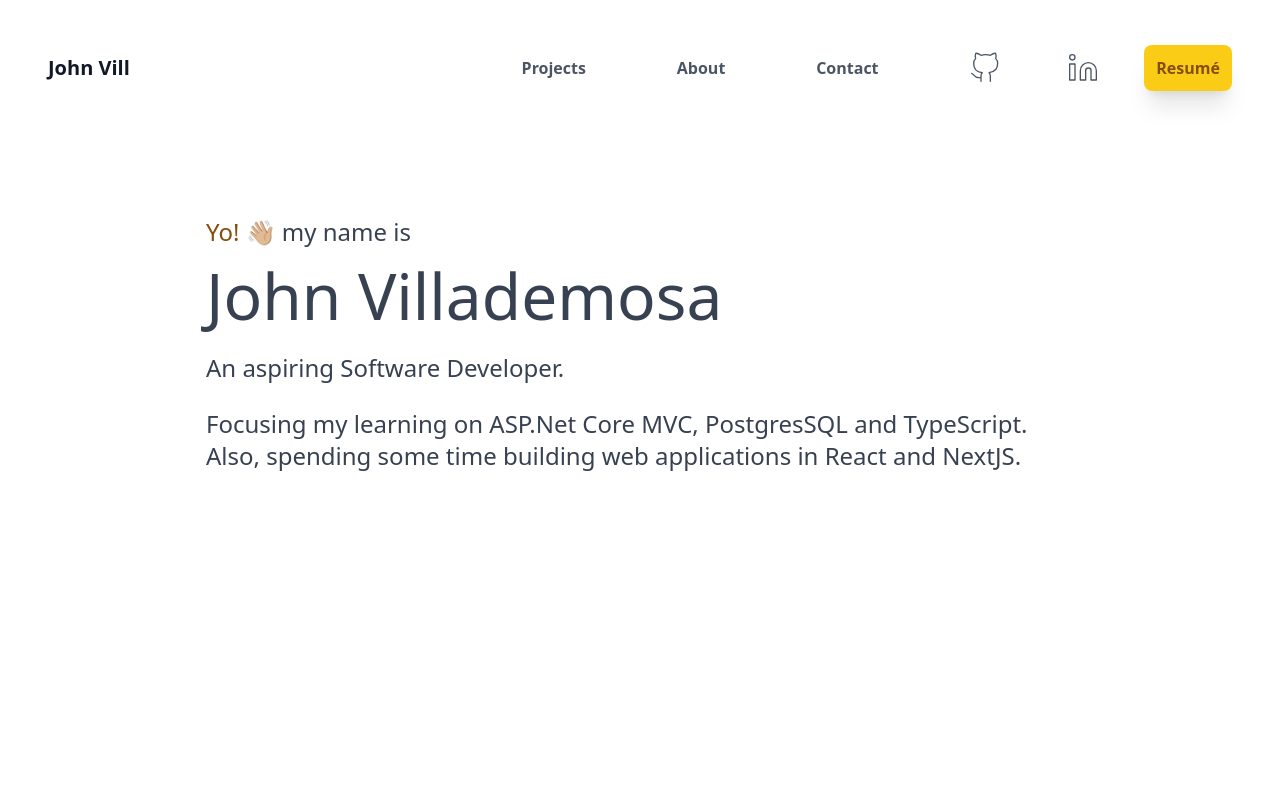
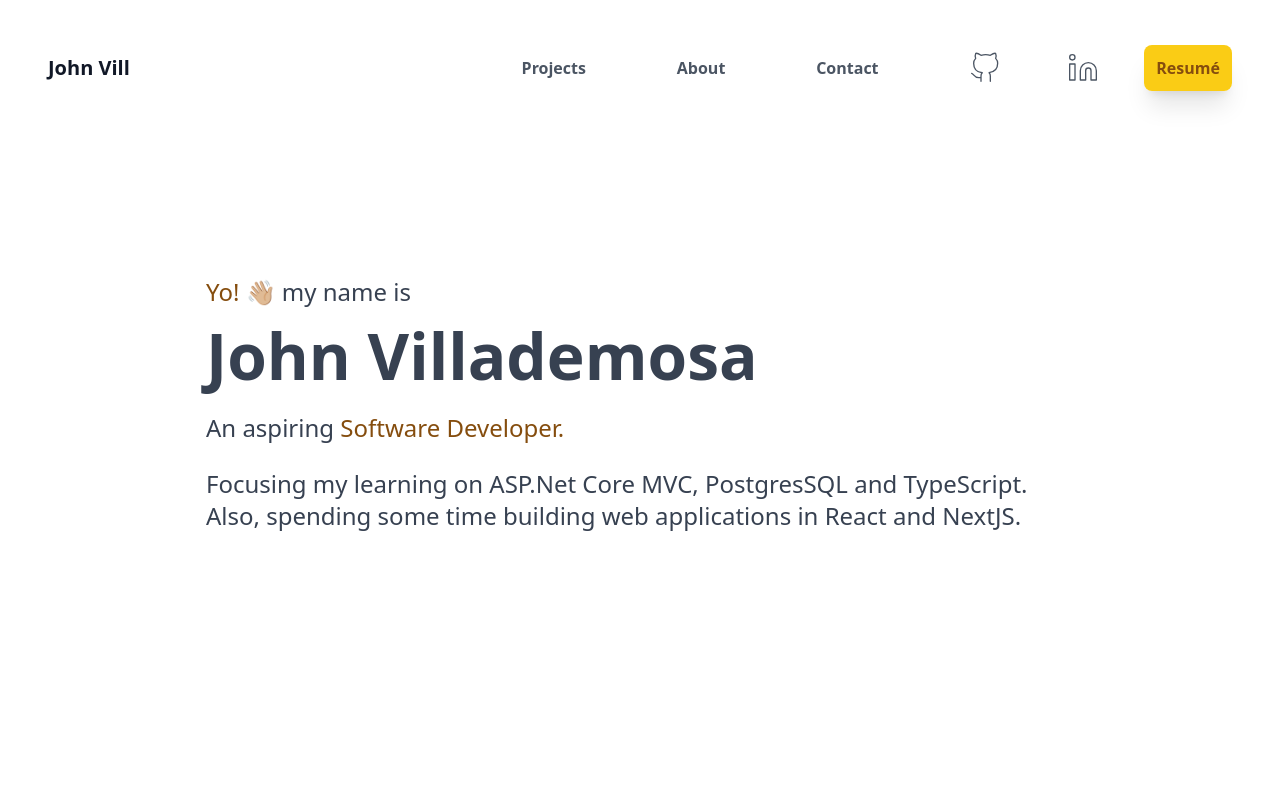
Before and after one commit to jvillad/portfolio-v2, a React (Vite) app: page / in a window 1280 px wide. Shown: the top 800 px of the page. Built offline with nearby package versions, Linux system fonts and the light colour scheme; no server answers.

Commit message:
styling for name and title

```diff
--- a/src/components/Intro.tsx
+++ b/src/components/Intro.tsx
@@ -1,15 +1,17 @@
 function Intro() {
   return (
-    <section className="max-w-[900px] mx-auto pt-[80px] pr-[16px] pb-[100px] pl-[16px] h-screen">
+    <section className="max-w-[900px] mx-auto pt-[140px] pr-[16px] pb-[100px] pl-[16px] h-screen">
       <p>
         <span className="text-2xl pb-2">
           <span className="text-yellow-800">Yo! 👋🏼</span> my name is
         </span>
-        <span className="block text-[50px] md:text-[64px]">
+        <span className="block text-[50px] md:text-[64px] font-semibold">
           John Villademosa
         </span>
       </p>
-      <p className="pb-6 text-2xl pt-2">An aspiring Software Developer. </p>
+      <p className="pb-6 text-2xl pt-2">
+        An aspiring <span className="text-yellow-800">Software Developer.</span>
+      </p>
       <p className=" text-xl md:text-2xl leading-relaxed">
         Focusing my learning on ASP.Net Core MVC, PostgresSQL and TypeScript.
         Also, spending some time building web applications in React and NextJS.
```
